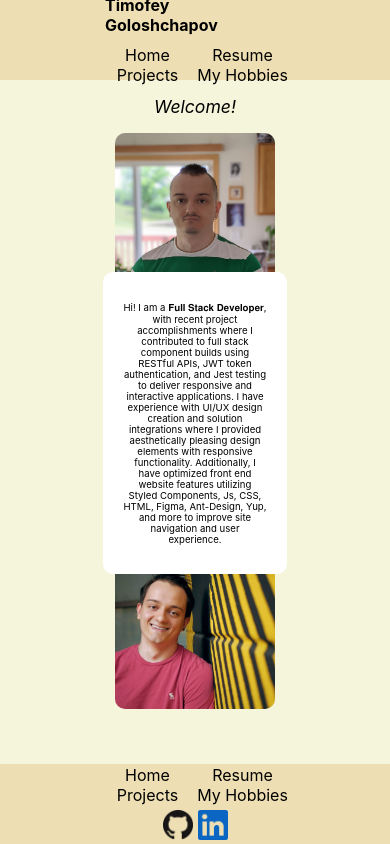
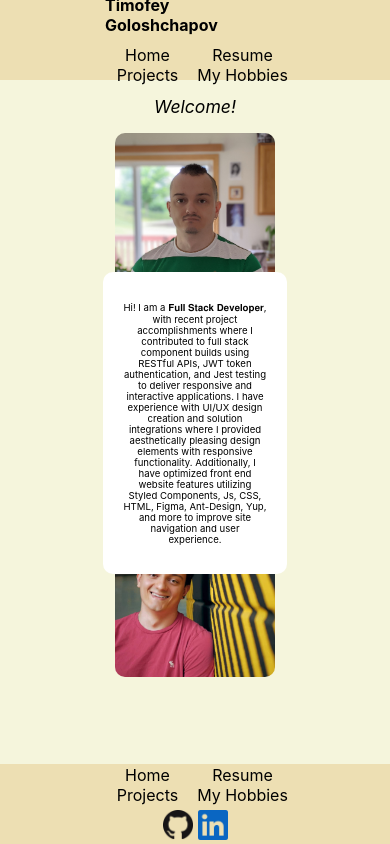
Before and after one commit to Timbobeek/portfolio, a React (Create React App) app: page / in a window 390 px wide. Built offline with nearby package versions, Linux system fonts and the light colour scheme.

Commit message:
pixels lowered from 27 to 25 (#3)

```diff
--- a/src/App.css
+++ b/src/App.css
@@ -148,7 +148,7 @@ html {
 
   .ProfilePicture1{
     width: 10rem;
-    top: 27rem;
+    top: 25rem;
   }
 
 }
```
